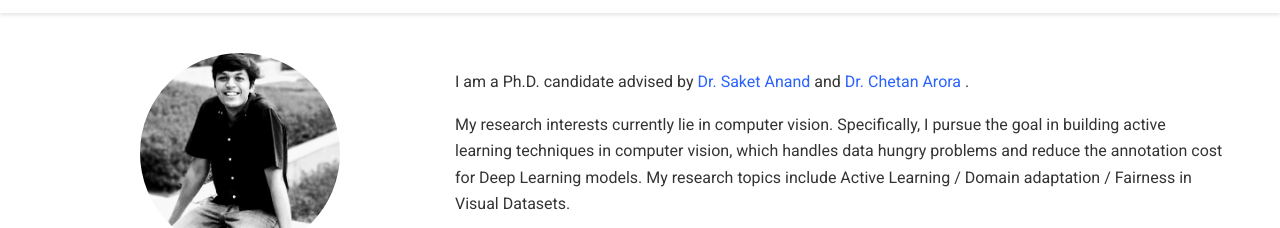
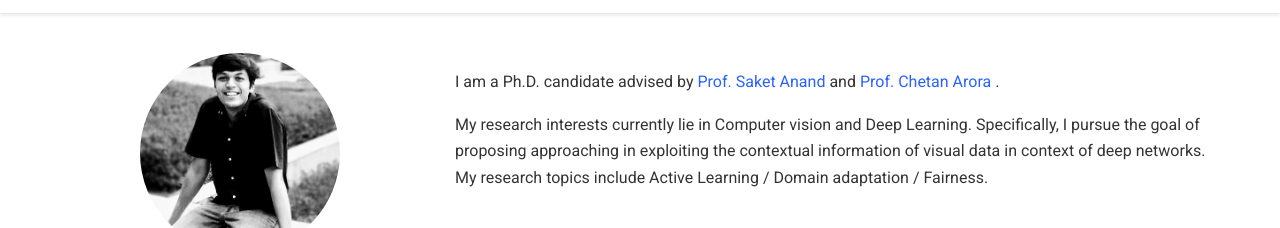
Before and after one commit to sharat29ag/sharat29ag.github.io, a plain HTML site: page index.html in a window 1280 px wide. Shown: the part 57-285 px from the top of the page. Drawn offline with nearby package versions, Linux system fonts and the light colour scheme; some packages are replaced by stand-ins of ours; no server answers; some icons are missing.

Commit message:
Update index.html

```diff
--- a/index.html
+++ b/index.html
@@ -191,11 +191,11 @@
 
 
 <br>
-<p>I am a Ph.D. candidate advised by <a href="http://faculty.iiitd.ac.in/~anands/teach.html">Dr. Saket Anand </a> and <a href="https://www.cse.iitd.ac.in/~chetan/">Dr. Chetan Arora </a>.
+<p>I am a Ph.D. candidate advised by <a href="http://faculty.iiitd.ac.in/~anands/teach.html">Prof. Saket Anand </a> and <a href="https://www.cse.iitd.ac.in/~chetan/">Prof. Chetan Arora </a>.
 <!-- <a href="https://home.iitd.ac.in" target="_blank" rel="noopener">IITD</a> -->
 <!--  </a> at <a href="https://www.iiitd.ac.in" target="_blank" rel="noopener"> IIITD </a> -->
-<p>My research interests currently lie in computer vision.
-Specifically, I pursue the goal in building active learning techniques in computer vision, which handles data hungry problems and reduce the annotation cost for Deep Learning models. My research topics include Active Learning / Domain adaptation / Fairness in Visual Datasets. </p>
+<p>My research interests currently lie in Computer vision and Deep Learning.
+Specifically, I pursue the goal of proposing approaching in exploiting the contextual information of visual data in context of deep networks. My research topics include Active Learning / Domain adaptation / Fairness. </p>
 
     <div class="row">
 
```
